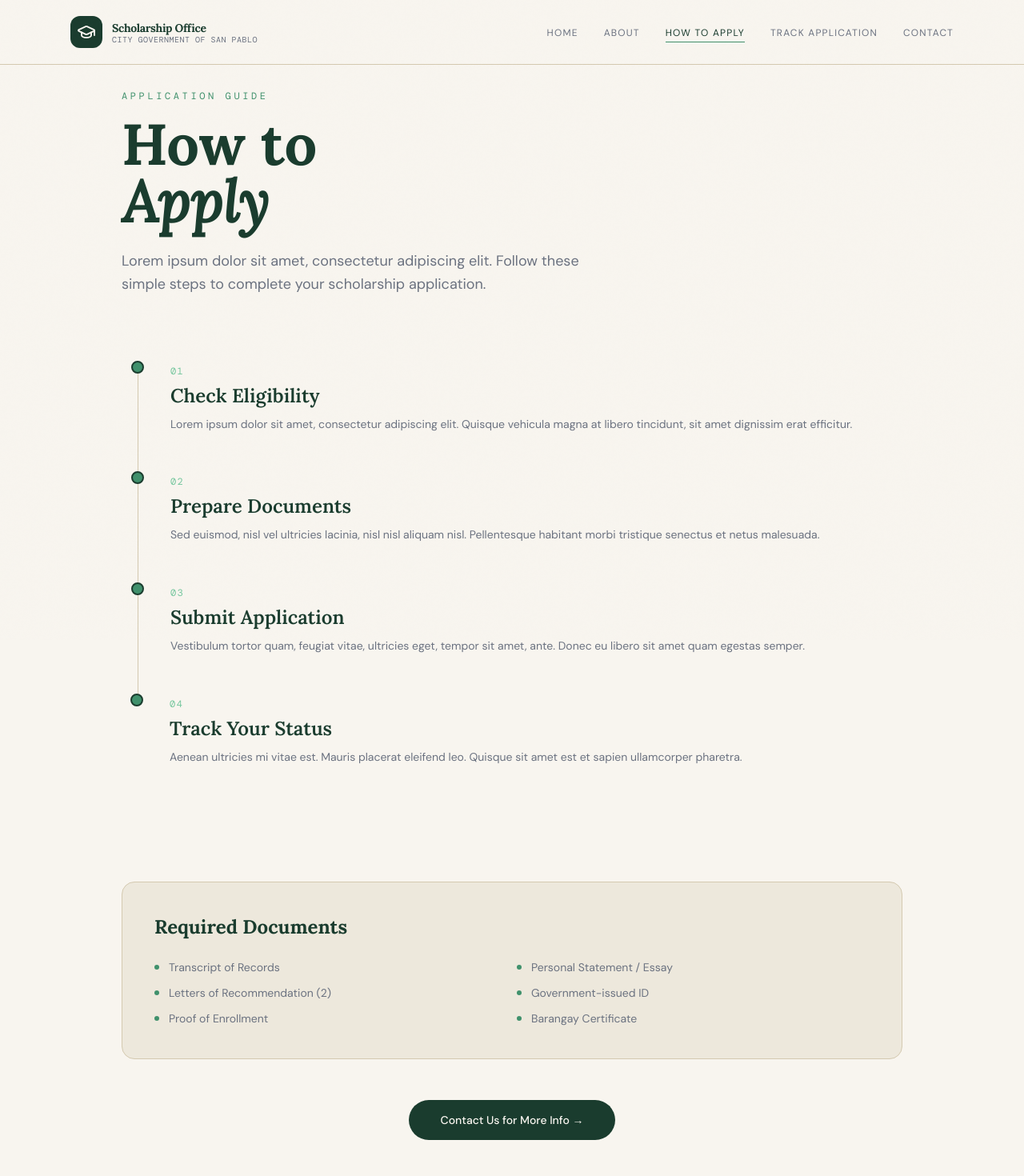
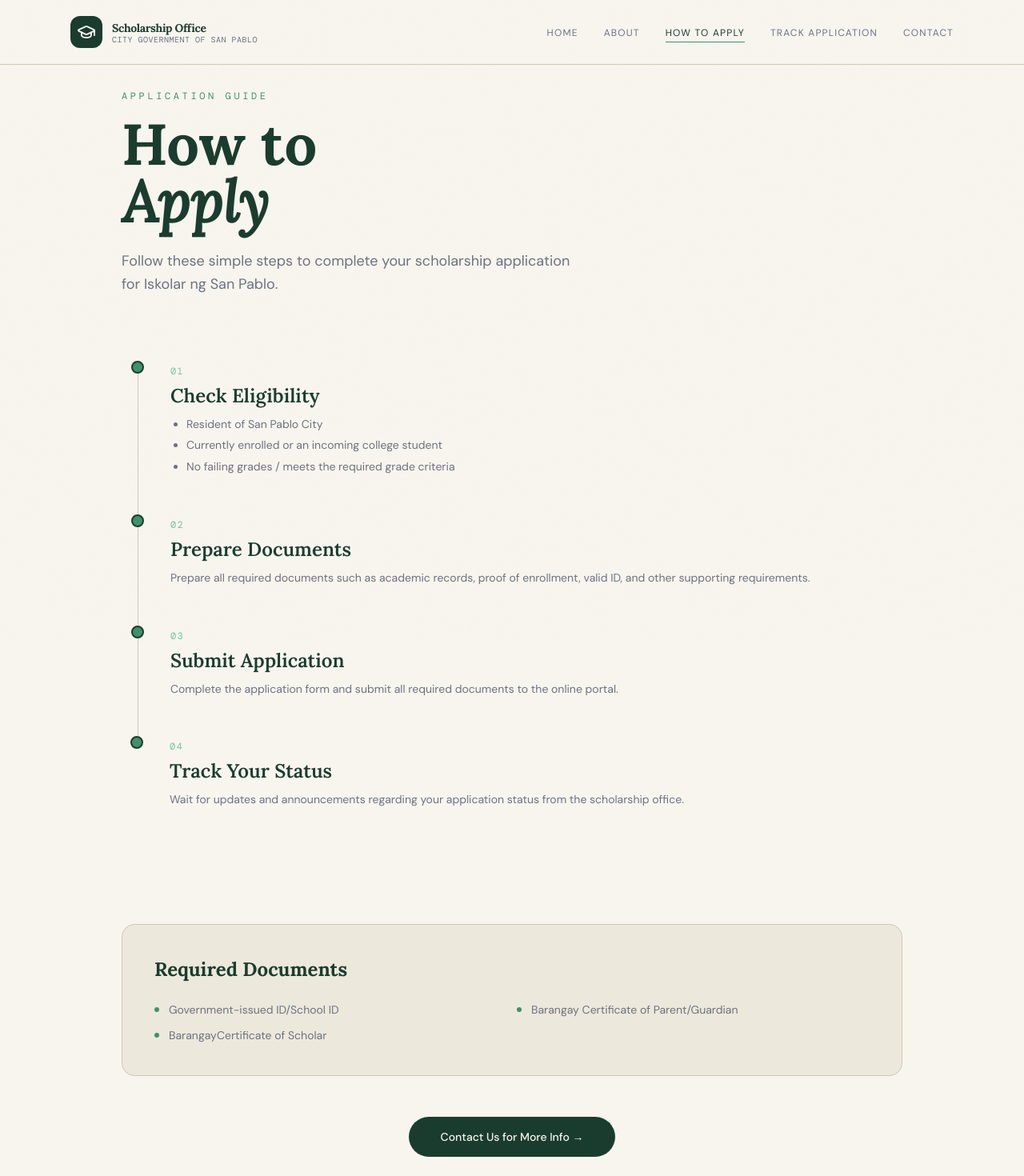
Before and after one commit to MarkPagkaliwagan/Scholarship, a Next.js app: page /howtoapply in a window 1280 px wide. Shown: the top 1470 px of the page at 80% size. Built offline with nearby package versions, Linux system fonts and the light colour scheme; a web font is replaced by a local one.

Commit message:
initial commit

```diff
--- a/src/app/howtoapply/page.tsx
+++ b/src/app/howtoapply/page.tsx
@@ -4,32 +4,35 @@ const steps = [
   {
     step: "01",
     title: "Check Eligibility",
-    body: "Lorem ipsum dolor sit amet, consectetur adipiscing elit. Quisque vehicula magna at libero tincidunt, sit amet dignissim erat efficitur.",
+    body: (
+      <ul className="list-disc pl-5 space-y-1">
+        <li>Resident of San Pablo City</li>
+        <li>Currently enrolled or an incoming college student</li>
+        <li>No failing grades / meets the required grade criteria</li>
+      </ul>
+    ),
   },
   {
     step: "02",
     title: "Prepare Documents",
-    body: "Sed euismod, nisl vel ultricies lacinia, nisl nisl aliquam nisl. Pellentesque habitant morbi tristique senectus et netus malesuada.",
+    body: "Prepare all required documents such as academic records, proof of enrollment, valid ID, and other supporting requirements.",
   },
   {
     step: "03",
     title: "Submit Application",
-    body: "Vestibulum tortor quam, feugiat vitae, ultricies eget, tempor sit amet, ante. Donec eu libero sit amet quam egestas semper.",
+    body: "Complete the application form and submit all required documents to the online portal.",
   },
   {
     step: "04",
     title: "Track Your Status",
-    body: "Aenean ultricies mi vitae est. Mauris placerat eleifend leo. Quisque sit amet est et sapien ullamcorper pharetra.",
+    body: "Wait for updates and announcements regarding your application status from the scholarship office.",
   },
 ];
 
 const documents = [
-  "Transcript of Records",
-  "Personal Statement / Essay",
-  "Letters of Recommendation (2)",
-  "Government-issued ID",
-  "Proof of Enrollment",
-  "Barangay Certificate",
+  "Government-issued ID/School ID",
+  "Barangay Certificate of Parent/Guardian",
+  "BarangayCertificate of Scholar"
 ];
 
 export default function ApplyPage() {
@@ -39,50 +42,99 @@ export default function ApplyPage() {
 
         {/* Header */}
         <div className="mb-20">
-          <p className="font-mono text-xs tracking-[0.3em] uppercase mb-4"
-            style={{ color: "var(--green-bright)" }}>Application Guide</p>
-          <h1 className="font-display text-6xl md:text-7xl font-bold leading-tight mb-6"
-            style={{ color: "var(--green-deep)" }}>
+          <p
+            className="font-mono text-xs tracking-[0.3em] uppercase mb-4"
+            style={{ color: "var(--green-bright)" }}
+          >
+            Application Guide
+          </p>
+          <h1
+            className="font-display text-6xl md:text-7xl font-bold leading-tight mb-6"
+            style={{ color: "var(--green-deep)" }}
+          >
             How to<br /><span className="italic">Apply</span>
           </h1>
-          <p className="font-body text-lg max-w-xl leading-relaxed" style={{ color: "var(--muted)" }}>
-            Lorem ipsum dolor sit amet, consectetur adipiscing elit. Follow these simple
-            steps to complete your scholarship application.
+          <p
+            className="font-body text-lg max-w-xl leading-relaxed"
+            style={{ color: "var(--muted)" }}
+          >
+            Follow these simple steps to complete your scholarship application for Iskolar ng San Pablo.
           </p>
         </div>
 
         {/* Steps */}
         <div className="mb-24 space-y-0">
           {steps.map((s, i) => (
-            <div key={s.step}
+            <div
+              key={s.step}
               className="flex gap-8 pb-12 relative"
-              style={{ borderLeft: i < steps.length - 1 ? `1px solid var(--sand)` : "none", marginLeft: "20px", paddingLeft: "40px" }}>
+              style={{
+                borderLeft: i < steps.length - 1 ? `1px solid var(--sand)` : "none",
+                marginLeft: "20px",
+                paddingLeft: "40px",
+              }}
+            >
               {/* Dot */}
-              <div className="absolute -left-[9px] top-0 w-4 h-4 rounded-full border-2"
-                style={{ background: "var(--green-bright)", borderColor: "var(--green-deep)" }} />
+              <div
+                className="absolute -left-[9px] top-0 w-4 h-4 rounded-full border-2"
+                style={{
+                  background: "var(--green-bright)",
+                  borderColor: "var(--green-deep)",
+                }}
+              />
+
               <div className="flex-1">
-                <span className="font-mono text-xs tracking-widest"
-                  style={{ color: "var(--green-light)" }}>{s.step}</span>
-                <h2 className="font-display text-2xl font-semibold mt-1 mb-2"
-                  style={{ color: "var(--green-deep)" }}>{s.title}</h2>
-                <p className="font-body text-sm leading-relaxed" style={{ color: "var(--muted)" }}>{s.body}</p>
+                <span
+                  className="font-mono text-xs tracking-widest"
+                  style={{ color: "var(--green-light)" }}
+                >
+                  {s.step}
+                </span>
+
+                <h2
+                  className="font-display text-2xl font-semibold mt-1 mb-2"
+                  style={{ color: "var(--green-deep)" }}
+                >
+                  {s.title}
+                </h2>
+
+                {/* Changed from <p> to <div> to support lists */}
+                <div
+                  className="font-body text-sm leading-relaxed"
+                  style={{ color: "var(--muted)" }}
+                >
+                  {s.body}
+                </div>
               </div>
             </div>
           ))}
         </div>
 
         {/* Documents */}
-        <div className="p-10 rounded-2xl border mb-16"
-          style={{ background: "var(--parchment)", borderColor: "var(--sand)" }}>
-          <h2 className="font-display text-2xl font-bold mb-6" style={{ color: "var(--green-deep)" }}>
+        <div
+          className="p-10 rounded-2xl border mb-16"
+          style={{ background: "var(--parchment)", borderColor: "var(--sand)" }}
+        >
+          <h2
+            className="font-display text-2xl font-bold mb-6"
+            style={{ color: "var(--green-deep)" }}
+          >
             Required Documents
           </h2>
+
           <div className="grid grid-cols-1 md:grid-cols-2 gap-3">
             {documents.map((doc, i) => (
               <div key={i} className="flex items-center gap-3">
-                <span className="w-1.5 h-1.5 rounded-full flex-shrink-0"
-                  style={{ background: "var(--green-bright)" }} />
-                <span className="font-body text-sm" style={{ color: "var(--muted)" }}>{doc}</span>
+                <span
+                  className="w-1.5 h-1.5 rounded-full flex-shrink-0"
+                  style={{ background: "var(--green-bright)" }}
+                />
+                <span
+                  className="font-body text-sm"
+                  style={{ color: "var(--muted)" }}
+                >
+                  {doc}
+                </span>
               </div>
             ))}
           </div>
@@ -90,9 +142,11 @@ export default function ApplyPage() {
 
         {/* CTA */}
         <div className="text-center">
-          <Link href="/contact"
+          <Link
+            href="/contact"
             className="px-10 py-4 rounded-full text-sm font-medium font-body transition-all hover:opacity-90"
-            style={{ background: "var(--green-deep)", color: "var(--cream)" }}>
+            style={{ background: "var(--green-deep)", color: "var(--cream)" }}
+          >
             Contact Us for More Info →
           </Link>
         </div>
```
